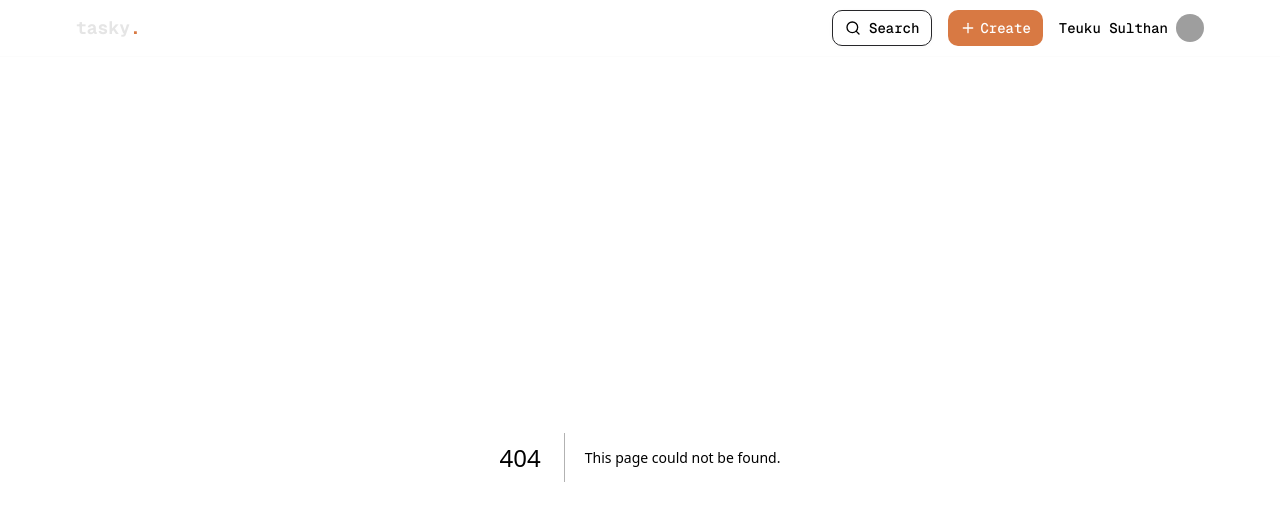
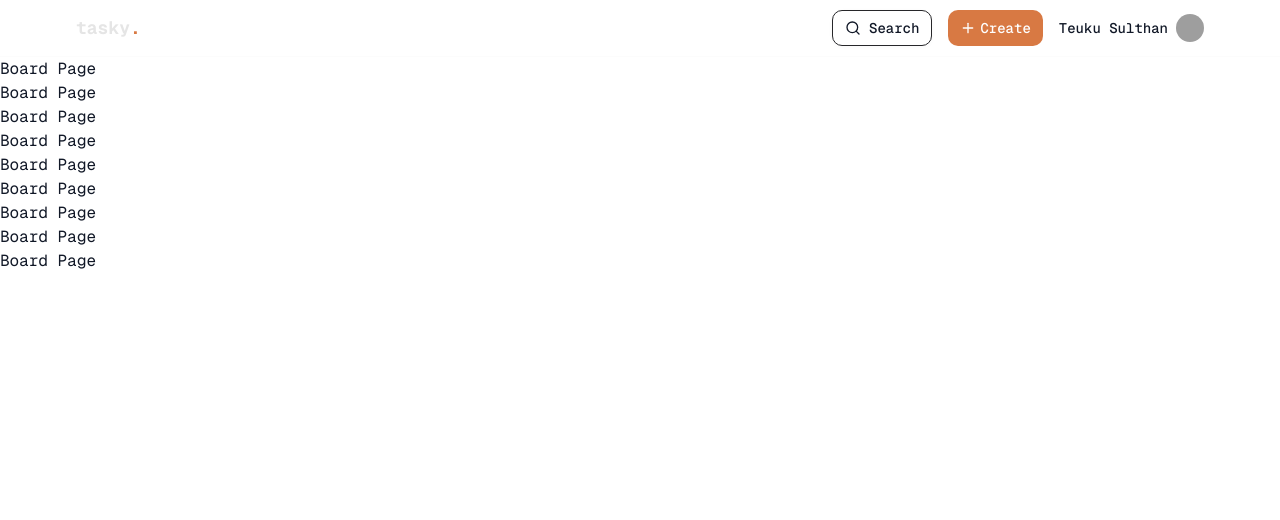
Before and after one commit to teukusulthan/tasky-app, a Next.js app: page /boards in a window 1280 px wide. Before the commit this address had no page. Shown: the top 520 px of the page. Built offline with nearby package versions, Linux system fonts and the light colour scheme; grey boxes are pictures that could not be loaded.

Commit message:
fix(ui): make navbar only visible on wanted routes

```diff
--- a/app/(auth)/login/boards/page.tsx
+++ /dev/null
@@ -1,7 +0,0 @@
-export default function () {
-  return (
-    <div>
-      <p>Board Page</p>
-    </div>
-  );
-}
--- /dev/null
+++ b/app/(main)/boards/page.tsx
@@ -0,0 +1,15 @@
+export default function Boards() {
+  return (
+    <div>
+      <p>Board Page</p>
+      <p>Board Page</p>
+      <p>Board Page</p>
+      <p>Board Page</p>
+      <p>Board Page</p>
+      <p>Board Page</p>
+      <p>Board Page</p>
+      <p>Board Page</p>
+      <p>Board Page</p>
+    </div>
+  );
+}
--- a/app/(main)/layout.tsx
+++ b/app/(main)/layout.tsx
@@ -1,3 +1,10 @@
-export default function layout() {
-  return <div></div>;
+import Navbar from "@/components/Navbar";
+
+export default function layout({ children }: { children: React.ReactNode }) {
+  return (
+    <>
+      <Navbar />
+      {children}
+    </>
+  );
 }
--- a/app/layout.tsx
+++ b/app/layout.tsx
@@ -35,7 +35,6 @@ export default function RootLayout({
           enableSystem
           disableTransitionOnChange
         >
-          <Navbar />
           {children}
         </ThemeProvider>
       </body>
```
